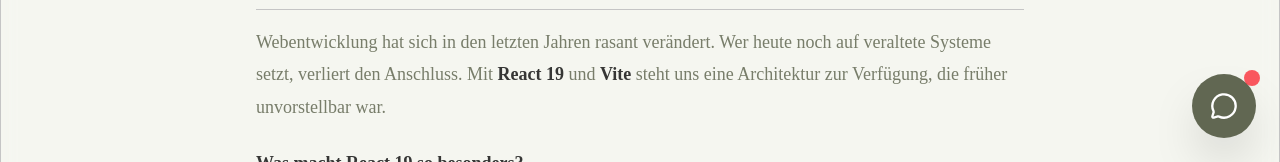
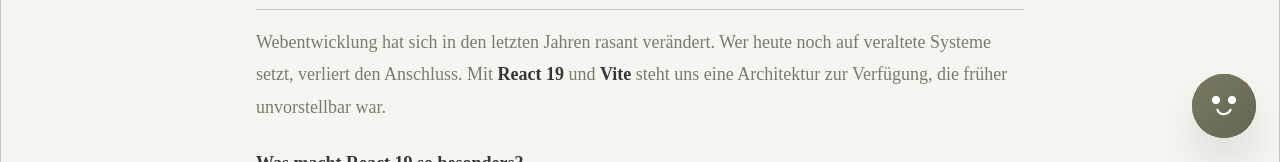
Before and after one commit to Tor2024/OK-STUDIO, a React (Vite) app: page /insights/die-technische-evolution-react-19-und-die-zukunft-der-webentwicklung in a window 1280 px wide. Shown: the part 638-800 px from the top of the page. Built offline with nearby package versions, Linux system fonts and the light colour scheme; a web font is replaced by a local one.

Commit message:
АНИМИРОВАННОЕ ЛИЦО БОТА: Позитивная аватарка с морганием, улыбкой, искорками - как у Kiro

```diff
--- a/src/components/AIChatbot.tsx
+++ b/src/components/AIChatbot.tsx
@@ -151,12 +151,107 @@ export default function AIChatbot() {
             exit={{ scale: 0, opacity: 0 }}
             transition={{ type: 'spring', stiffness: 260, damping: 20 }}
             onClick={() => setIsOpen(true)}
-            className="fixed bottom-6 right-6 z-50 w-16 h-16 rounded-full flex items-center justify-center shadow-2xl hover:scale-110 transition-transform"
+            className="fixed bottom-6 right-6 z-50 w-16 h-16 rounded-full shadow-2xl hover:scale-110 transition-transform overflow-hidden"
             style={{ backgroundColor: settings.appearance?.primaryColor || '#616752' }}
             aria-label="Open chat"
           >
-            <MessageCircle className="text-white" size={28} />
-            <span className="absolute -top-1 -right-1 w-4 h-4 bg-red-500 rounded-full animate-pulse" />
+            {/* Градиентный фон с анимацией */}
+            <motion.div
+              className="absolute inset-0"
+              animate={{
+                background: [
+                  'linear-gradient(135deg, #616752 0%, #7a7a5f 100%)',
+                  'linear-gradient(135deg, #7a7a5f 0%, #616752 100%)',
+                  'linear-gradient(135deg, #616752 0%, #7a7a5f 100%)'
+                ]
+              }}
+              transition={{
+                duration: 3,
+                repeat: Infinity,
+                ease: "easeInOut"
+              }}
+            />
+
+            {/* Лицо бота */}
+            <div className="relative w-full h-full flex flex-col items-center justify-center">
+              {/* Глаза */}
+              <div className="flex gap-2 mb-1">
+                <motion.div
+                  className="w-2 h-2 rounded-full bg-white"
+                  animate={{
+                    scaleY: [1, 0.2, 1]
+                  }}
+                  transition={{
+                    duration: 3,
+                    repeat: Infinity,
+                    repeatDelay: 2
+                  }}
+                />
+                <motion.div
+                  className="w-2 h-2 rounded-full bg-white"
+                  animate={{
+                    scaleY: [1, 0.2, 1]
+                  }}
+                  transition={{
+                    duration: 3,
+                    repeat: Infinity,
+                    repeatDelay: 2
+                  }}
+                />
+              </div>
+
+              {/* Улыбка */}
+              <motion.div
+                animate={{
+                  scale: [1, 1.2, 1]
+                }}
+                transition={{
+                  duration: 2,
+                  repeat: Infinity,
+                  ease: "easeInOut"
+                }}
+              >
+                <svg width="16" height="8" viewBox="0 0 16 8" fill="none">
+                  <path
+                    d="M2 2C3 5 5 6 8 6C11 5 13 5 14 2"
+                    stroke="white"
+                    strokeWidth="2"
+                    strokeLinecap="round"
+                  />
+                </svg>
+              </motion.div>
+            </div>
+
+            {/* Пульсирующая точка уведомления */}
+            <motion.span
+              className="absolute -top-1 -right-1 w-4 h-4 bg-red-500 rounded-full"
+              animate={{
+                scale: [1, 1.3, 1],
+                opacity: [1, 0.5, 1]
+              }}
+              transition={{
+                duration: 1.5,
+                repeat: Infinity,
+                ease: "easeInOut"
+              }}
+            />
+
+            {/* Искорки вокруг */}
+            <motion.div
+              className="absolute -top-2 -right-2"
+              animate={{
+                rotate: [0, 360],
+                scale: [0, 1, 0],
+                opacity: [0, 1, 0]
+              }}
+              transition={{
+                duration: 2,
+                repeat: Infinity,
+                repeatDelay: 1
+              }}
+            >
+              <Sparkles className="text-white" size={16} />
+            </motion.div>
           </motion.button>
         )}
       </AnimatePresence>
@@ -187,9 +282,114 @@ export default function AIChatbot() {
               }}
             >
               <div className="flex items-center gap-3">
-                <div className="w-10 h-10 rounded-full bg-white/20 flex items-center justify-center">
-                  <Sparkles className="text-white" size={20} />
-                </div>
+                {/* Анимированная аватарка бота */}
+                <motion.div
+                  className="relative w-10 h-10 rounded-full overflow-hidden"
+                  animate={{
+                    boxShadow: [
+                      '0 0 0 0 rgba(241, 243, 234, 0.7)',
+                      '0 0 0 8px rgba(241, 243, 234, 0)',
+                      '0 0 0 0 rgba(241, 243, 234, 0)'
+                    ]
+                  }}
+                  transition={{
+                    duration: 2,
+                    repeat: Infinity,
+                    ease: "easeInOut"
+                  }}
+                >
+                  {/* Градиентный фон */}
+                  <motion.div
+                    className="absolute inset-0"
+                    animate={{
+                      background: [
+                        'linear-gradient(135deg, #F1F3EA 0%, #C5C5C5 100%)',
+                        'linear-gradient(135deg, #C5C5C5 0%, #F1F3EA 100%)',
+                        'linear-gradient(135deg, #F1F3EA 0%, #C5C5C5 100%)'
+                      ]
+                    }}
+                    transition={{
+                      duration: 3,
+                      repeat: Infinity,
+                      ease: "easeInOut"
+                    }}
+                  />
+
+                  {/* Лицо бота */}
+                  <div className="relative w-full h-full flex items-center justify-center">
+                    {/* Глаза */}
+                    <div className="flex gap-2 mb-1">
+                      <motion.div
+                        className="w-1.5 h-1.5 rounded-full bg-[#616752]"
+                        animate={{
+                          scaleY: [1, 0.1, 1],
+                          y: [0, 0, 0]
+                        }}
+                        transition={{
+                          duration: 3,
+                          repeat: Infinity,
+                          repeatDelay: 2,
+                          ease: "easeInOut"
+                        }}
+                      />
+                      <motion.div
+                        className="w-1.5 h-1.5 rounded-full bg-[#616752]"
+                        animate={{
+                          scaleY: [1, 0.1, 1],
+                          y: [0, 0, 0]
+                        }}
+                        transition={{
+                          duration: 3,
+                          repeat: Infinity,
+                          repeatDelay: 2,
+                          ease: "easeInOut"
+                        }}
+                      />
+                    </div>
+
+                    {/* Улыбка */}
+                    <motion.div
+                      className="absolute bottom-3"
+                      animate={{
+                        scale: [1, 1.1, 1],
+                        rotate: [0, 5, -5, 0]
+                      }}
+                      transition={{
+                        duration: 4,
+                        repeat: Infinity,
+                        ease: "easeInOut"
+                      }}
+                    >
+                      <svg width="12" height="6" viewBox="0 0 12 6" fill="none">
+                        <path
+                          d="M1 1C2 4 4 5 6 5C8 5 10 4 11 1"
+                          stroke="#616752"
+                          strokeWidth="1.5"
+                          strokeLinecap="round"
+                        />
+                      </svg>
+                    </motion.div>
+
+                    {/* Искорки интереса */}
+                    <motion.div
+                      className="absolute -top-1 -right-1"
+                      animate={{
+                        scale: [0, 1, 0],
+                        rotate: [0, 180, 360],
+                        opacity: [0, 1, 0]
+                      }}
+                      transition={{
+                        duration: 2,
+                        repeat: Infinity,
+                        repeatDelay: 1,
+                        ease: "easeOut"
+                      }}
+                    >
+                      <Sparkles className="text-white" size={12} />
+                    </motion.div>
+                  </div>
+                </motion.div>
+
                 <div>
                   <h3 className="font-display text-sm font-bold text-white uppercase tracking-wide">
                     {settings.name || 'OK Studio'}
```
